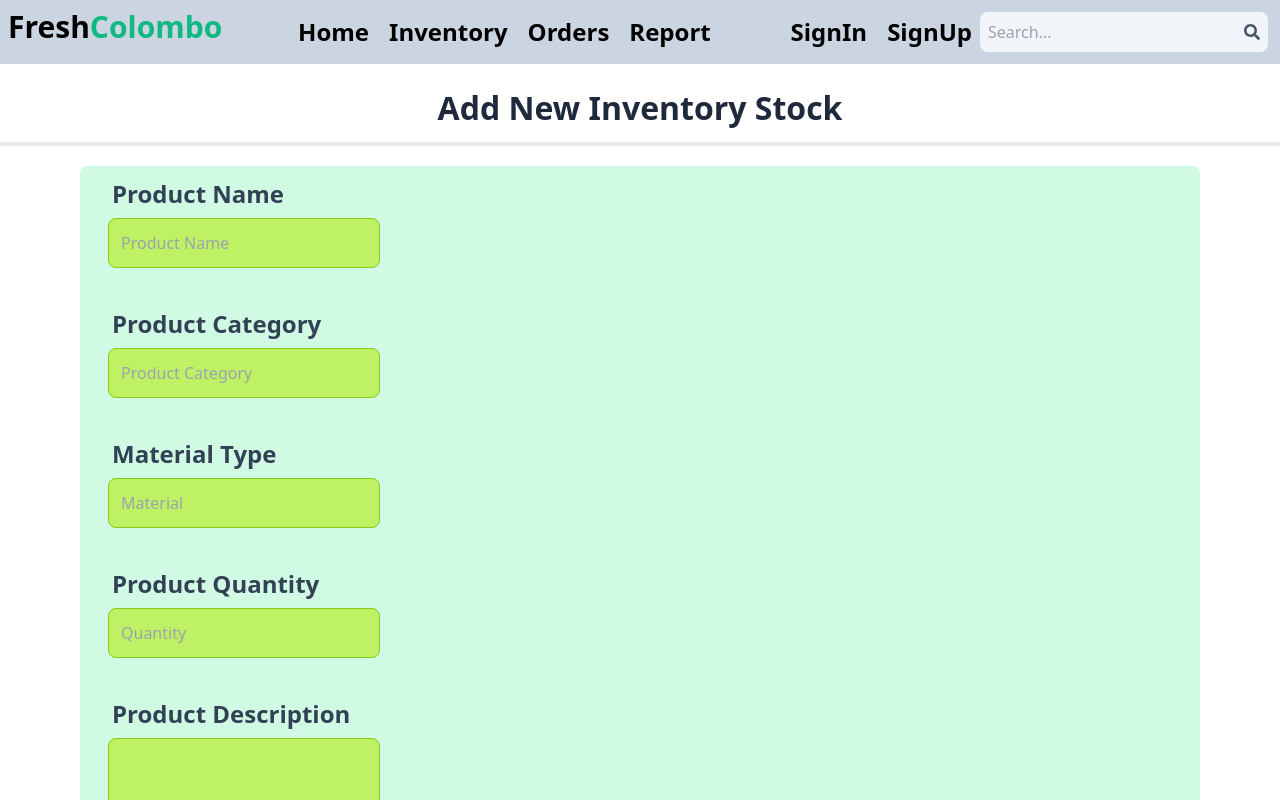
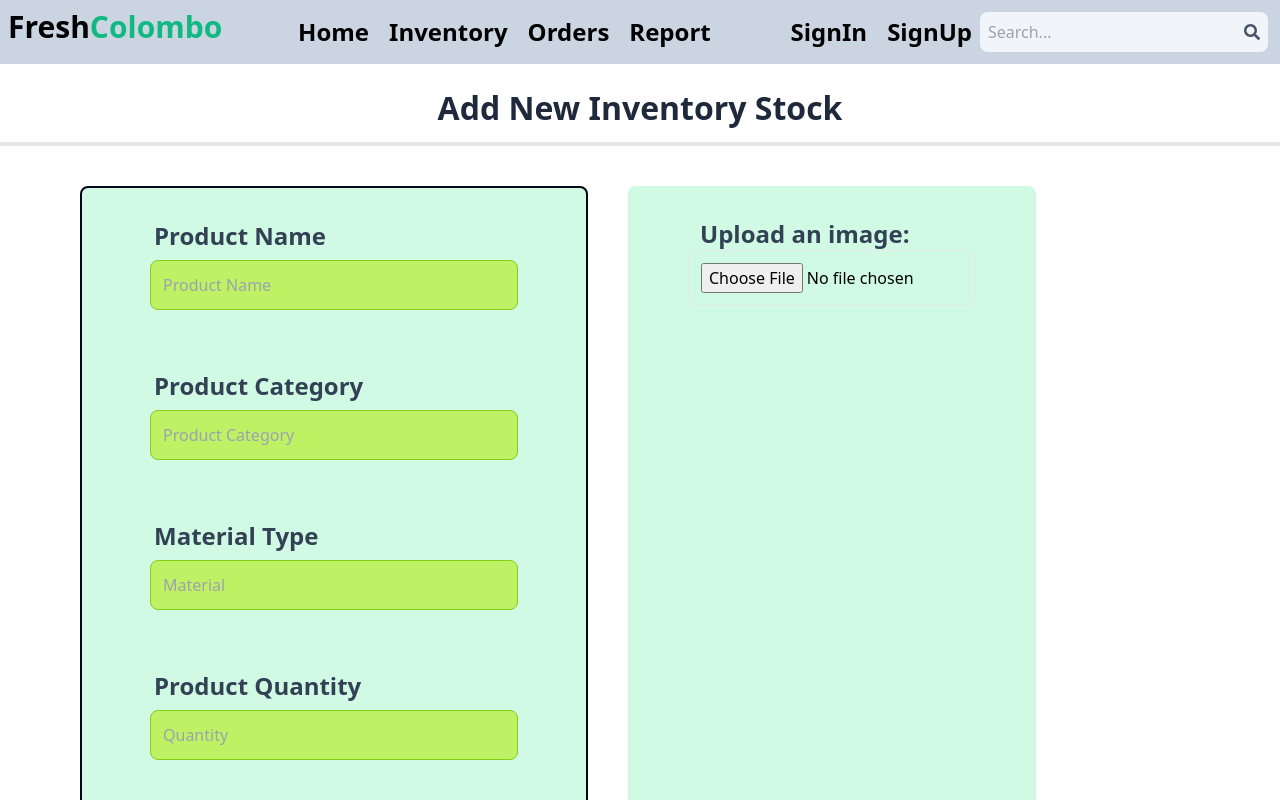
Before and after one commit to Dulneth210229/MERN-WASTE, a React (Create React App) app in the folder frontend/: page /addinventory in a window 1280 px wide. Shown: the top 800 px of the page. Built offline with nearby package versions, Linux system fonts and the light colour scheme.

Commit message:
Edit on inventory UI and getting started to display details on the frontend ui

```diff
--- a/frontend/src/Components/AdminHome/AdminHome.js
+++ b/frontend/src/Components/AdminHome/AdminHome.js
@@ -5,8 +5,8 @@ import { Link } from "react-router-dom";
 function Home() {
   return (
     <div>
-      <Nav className="fixed" />
-      <h1 className="text-3xl text-center font-semibold my-7">Admin Home</h1>
+      <Nav />
+      <h1 className="text-3xl text-center font-semibold my-7 ">Admin Home</h1>
       <div className="flex flex-col gap-5 p-5 m-10 w-72 mx-auto">
         <Link to="/">
           <button className="bg-lime-700 text-white p-3 rounded-lg uppercase w-72 hover:opacity-95">
--- a/frontend/src/Components/AdminNav/AdminNav.js
+++ b/frontend/src/Components/AdminNav/AdminNav.js
@@ -5,8 +5,8 @@ import { Link } from "react-router-dom";
 
 function Nav() {
   return (
-    <header className="bg-slate-300 static-fixed">
-      <div className="flex justify-between items-center max-w-8xl p-2">
+    <header className="bg-slate-300 ">
+      <div className="flex justify-between items-center max-w-8xl p-2 ">
         <Link to="/">
           <h1 className="font-bold text-sm sm:text-xl flex flex-wrap     ">
             <span className="font-boldt text-3xl">Fresh</span>
--- a/frontend/src/Components/Inventory/AddNewInventory/AddNewInventory.js
+++ b/frontend/src/Components/Inventory/AddNewInventory/AddNewInventory.js
@@ -6,23 +6,25 @@ function AddNewInventory() {
     <div>
       <InventoyHeader />
       <div>
-        <h1 className="text-center mt-5 font-semibold text-slate-800">
+        <h1 className="text-center mt-5 font-semibold text-slate-800 ">
           Add New Inventory Stock
         </h1>
         <hr className="border-2" />
         <from>
-          <div className="bg-emerald-100 ml-20 mr-20 rounded-lg">
-            <div className="flex flex-col w-72 g-0 al  m-5">
-              <lable className="p-3 pb-0 m-0 font-bold text-2xl text-slate-700">
+          <div className="flex  ">
+            <div className="bg-emerald-100 w-auto mt-10 ml-20 mr-5 mb-10 rounded-lg border-2 border-slate-950">
+              <div className="flex flex-col w-auto mr-10 ml-10">
+                <div className="flex flex-col w-96 g-0 al m-5 ">
+                  <lable className="p-3 pb-0 m-0 font-bold text-2xl text-slate-700 ">
                     Product Name
                   </lable>
                   <input
                     type="text"
                     placeholder="Product Name"
-                className="border p-3 rounded-lg  m-2 bg-lime-300 border-lime-500"
+                    className="border p-3 rounded-lg  m-2 bg-lime-300 border-lime-500 "
                   />
                 </div>
-            <div className="flex flex-col w-72 g-0 al  m-5">
+                <div className="flex flex-col w-96 g-0 al  m-5">
                   <lable className="p-3 pb-0 m-0 font-bold text-2xl text-slate-700">
                     Product Category
                   </lable>
@@ -32,7 +34,7 @@ function AddNewInventory() {
                     className="border p-3 rounded-lg  m-2 bg-lime-300 border-lime-500"
                   />
                 </div>
-            <div className="flex flex-col w-72 g-0 al  m-5">
+                <div className="flex flex-col w-96 g-0 al  m-5">
                   <lable className="p-3 pb-0 m-0 font-bold text-2xl text-slate-700">
                     Material Type
                   </lable>
@@ -42,7 +44,7 @@ function AddNewInventory() {
                     className="border p-3 rounded-lg  m-2 bg-lime-300 border-lime-500"
                   />
                 </div>
-            <div className="flex flex-col w-72 g-0 al  m-5">
+                <div className="flex flex-col w-96 g-0 al  m-5">
                   <lable className="p-3 pb-0 m-0 font-bold text-2xl text-slate-700">
                     Product Quantity
                   </lable>
@@ -52,7 +54,7 @@ function AddNewInventory() {
                     className="border p-3 rounded-lg  m-2 bg-lime-300 border-lime-500"
                   />
                 </div>
-            <div className="flex flex-col w-72  g-0 al  m-5">
+                <div className="flex flex-col w-96  g-0 al  m-5">
                   <lable className="p-3 pb-0 m-0 font-bold text-2xl text-slate-700">
                     Product Description
                   </lable>
@@ -63,6 +65,24 @@ function AddNewInventory() {
                   />
                 </div>
               </div>
+            </div>
+            <div className="bg-emerald-100 w-auto mt-10 ml-5 mr-5 rounded-lg mb-10">
+              <div className="flex flex-col w-auto mr-10 ml-10">
+                <div className="flex flex-col w-72  g-0 al  m-5">
+                  <label className="p-3 pb-0 m-0 font-bold text-2xl text-slate-700">
+                    Upload an image:
+                  </label>
+                  <input
+                    type="file"
+                    id="imageUpload"
+                    name="imageUpload"
+                    accept="image/*"
+                    className="border p-3 rounded-lg "
+                  />
+                </div>
+              </div>
+            </div>
+          </div>
         </from>
       </div>
     </div>
--- a/frontend/src/Components/Inventory/InvemtoryHome/InventoryHome.js
+++ b/frontend/src/Components/Inventory/InvemtoryHome/InventoryHome.js
@@ -1,4 +1,3 @@
-import React from "react";
 import { Link } from "react-router-dom";
 import InventoyHeader from "../InventoryHeader/InventoyHeader.js";
 
--- /dev/null
+++ b/frontend/src/Components/Inventory/Inventories/Inventories.js
@@ -0,0 +1,10 @@
+import React from "react";
+import InventoyHeader from "../InventoryHeader/InventoyHeader";
+
+function inventories() {
+  return (
+    <div>
+      <InventoyHeader />
+    </div>
+  );
+}
--- a/frontend/src/Components/Inventory/InventoryHeader/InventoyHeader.js
+++ b/frontend/src/Components/Inventory/InventoryHeader/InventoyHeader.js
@@ -4,8 +4,8 @@ import { FaSearch } from "react-icons/fa";
 
 function InventoyHeader() {
   return (
-    <header className="bg-slate-300 static-fixed">
-      <div className="flex justify-between items-center max-w-8xl p-2">
+    <header className="bg-slate-300 ">
+      <div className="flex justify-between items-center max-w-8xl p-2 ">
         <Link to="/">
           <h1 className="font-bold text-sm sm:text-xl flex flex-wrap     ">
             <span className="font-boldt text-3xl">Fresh</span>
@@ -17,7 +17,9 @@ function InventoyHeader() {
           <Link to="/">
             <li className="hover:underline text-2xl gap-6">Home</li>
           </Link>
-          <li className="hover:underline text-2xl">Inventory</li>
+          <Link to="/inventoryHome">
+            <li className="hover:underline text-2xl">Inventory</li>
+          </Link>
           <Link to="about">
             <li className="hover:underline text-2xl">Orders</li>
           </Link>
```
Also changed, not shown: frontend/src/Components/Inventory/AddNewInventory/uploadeTemplate.js (added), 2 other files (tests, documents, lock files or other folders). Lines whose indentation alone changed are shown as unchanged.
